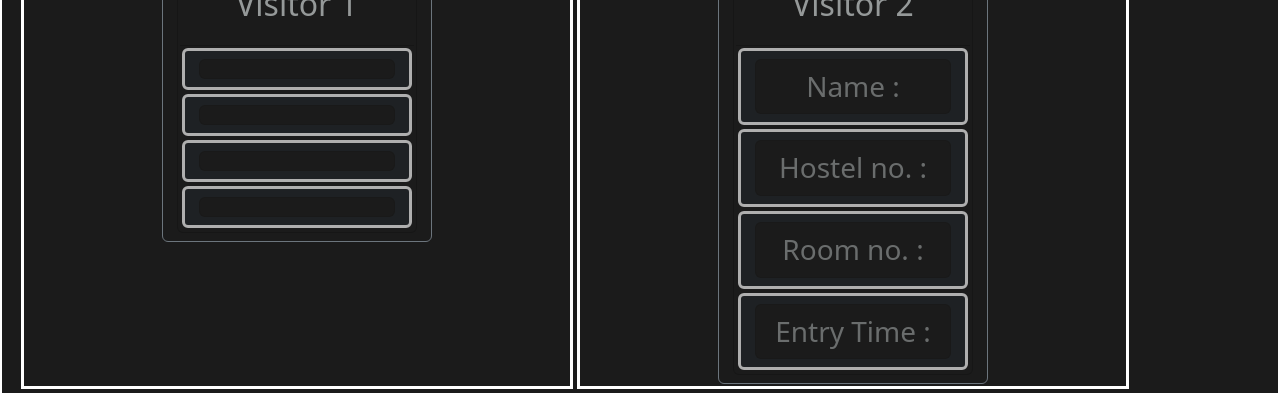
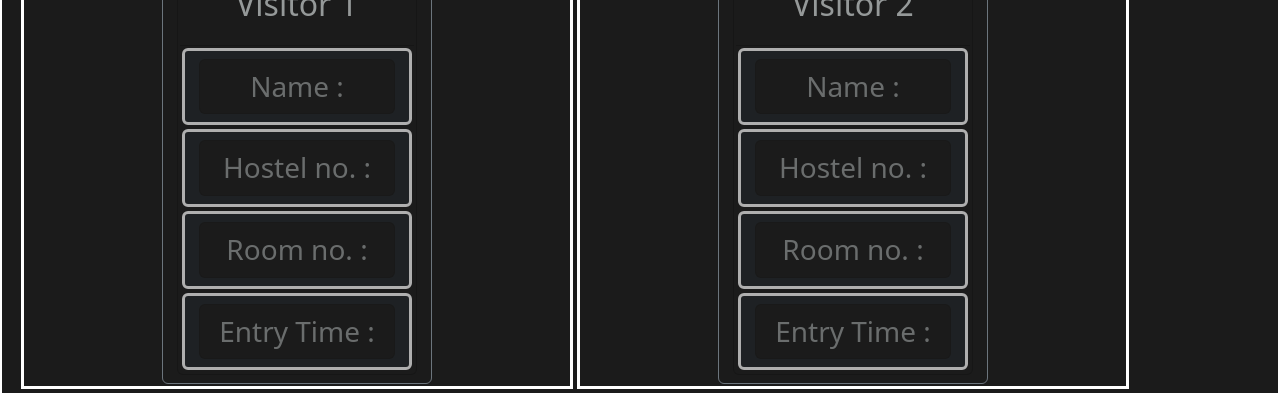
Before and after one commit to Prince29chouhan/hoste-entry-exit-project, an Angular app in the folder hostel_entry-exit-client/: page /info in a window 1280 px wide. Shown: the part 336-734 px from the top of the page. Built offline with nearby package versions, Linux system fonts and the light colour scheme.

Commit message:
newcomp: sendData

```diff
--- a/hostel_entry-exit-client/src/app/info/newcomp.component.html
+++ b/hostel_entry-exit-client/src/app/info/newcomp.component.html
@@ -44,7 +44,7 @@
   <div class="row">
 
     <div class="col" style="border: solid white;">
-      <button type="button" class="btn btn-outline-secondary" data-bs-toggle="modal" data-bs-target="#myModal">
+      <button type="button" class="btn btn-outline-secondary" data-bs-toggle="modal" data-bs-target="#myModal" >
       <div class="card" style="width: 15rem;" >
         <img src="https://imgs.search.brave.com/Fb01hv_9_ZkKDdztFAOQl0ebj33lR9KHph5aHGcguEw/rs:fit:464:225:1/g:ce/aHR0cHM6Ly90c2Uz/Lm1tLmJpbmcubmV0/L3RoP2lkPU9JUC5O/MERWZ2pMYW53eHFL/OE5PMUJpTVBRSGFI/ayZwaWQ9QXBp" class="card-img-top" alt="...">
         <div class="card-body">
@@ -53,44 +53,23 @@
         </div>
         <ul class="list-group list-group-flush">
           <button class="btn btn-dark"   type="button" style="border:solid white;" disabled>
-          <li class="list-group-item" ><h3 ></h3></li> </button>
+          <li class="list-group-item" ><h3 >Name :</h3></li> </button>
           <button class="btn btn-dark"   type="button" style="border:solid white;" disabled>
-          <li class="list-group-item"><h3> </h3> </li></button>
+          <li class="list-group-item"><h3>Hostel no. : </h3> </li></button>
           <button class="btn btn-dark"   type="button" style="border: solid white ;" disabled>
-          <li class="list-group-item"><h3></h3></li></button>
+          <li class="list-group-item"><h3>Room no. : </h3></li></button>
           <button class="btn btn-dark"   type="button" style="border: solid white;" disabled>
-          <li class="list-group-item"><h3></h3></li></button>
+          <li class="list-group-item"><h3>Entry Time : </h3></li></button>
 
         </ul>
 
       </div> </button>
-      <!-- html for 1st popup -->
 
-  <div class="modal" id="myModal" >
-    <div class="modal-dialog">
-        <div class="modal-content">
-            <div class="modal-header" style="border: solid rgb(149, 153, 153);">
-                <h1 class="modal-title">Visitor 1</h1>
-                <button type="button" class="btn-close " data-bs-dismiss="modal" style="border: solid white;  color: white;"></button>
-            </div>
-            <div class="modal-body" style="border: rgb(28, 31, 31);">
-              <h3 style="border: solid rgb(151, 146, 146);">Name :</h3>
-              <h3 style="border: solid rgb(151, 146, 146);">Roll no. :</h3>
-              <h3 style="border: solid rgb(151, 146, 146);">Hostel :</h3>
-              <h3 style="border: solid rgb(151, 146, 146);">Entry Time :</h3>
-              <h3 style="border: solid rgb(151, 146, 146);">Exit Time :</h3>
-
-
-            </div>
-
-        </div>
-    </div>
-  </div>
 
   </div>
 
     <div class="col" style="border: solid white;">
-      <button type="button" class="btn btn-outline-secondary" data-bs-toggle="modal" data-bs-target="#myModal">
+      <button type="button" class="btn btn-outline-secondary" data-bs-toggle="modal" data-bs-target="#myModal" >
       <div class="card" style="width: 15rem;" >
         <img src="https://imgs.search.brave.com/Fb01hv_9_ZkKDdztFAOQl0ebj33lR9KHph5aHGcguEw/rs:fit:464:225:1/g:ce/aHR0cHM6Ly90c2Uz/Lm1tLmJpbmcubmV0/L3RoP2lkPU9JUC5O/MERWZ2pMYW53eHFL/OE5PMUJpTVBRSGFI/ayZwaWQ9QXBp" class="card-img-top" alt="...">
         <div class="card-body">
```
